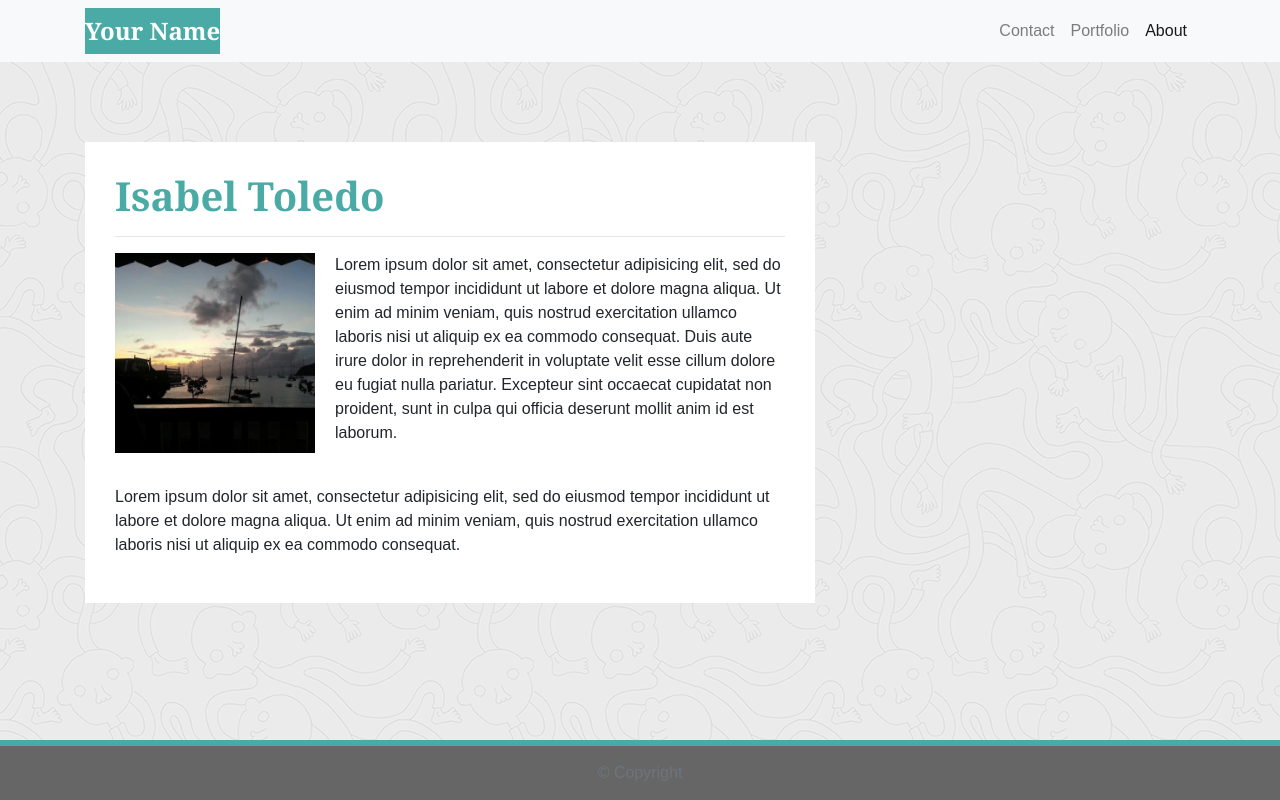
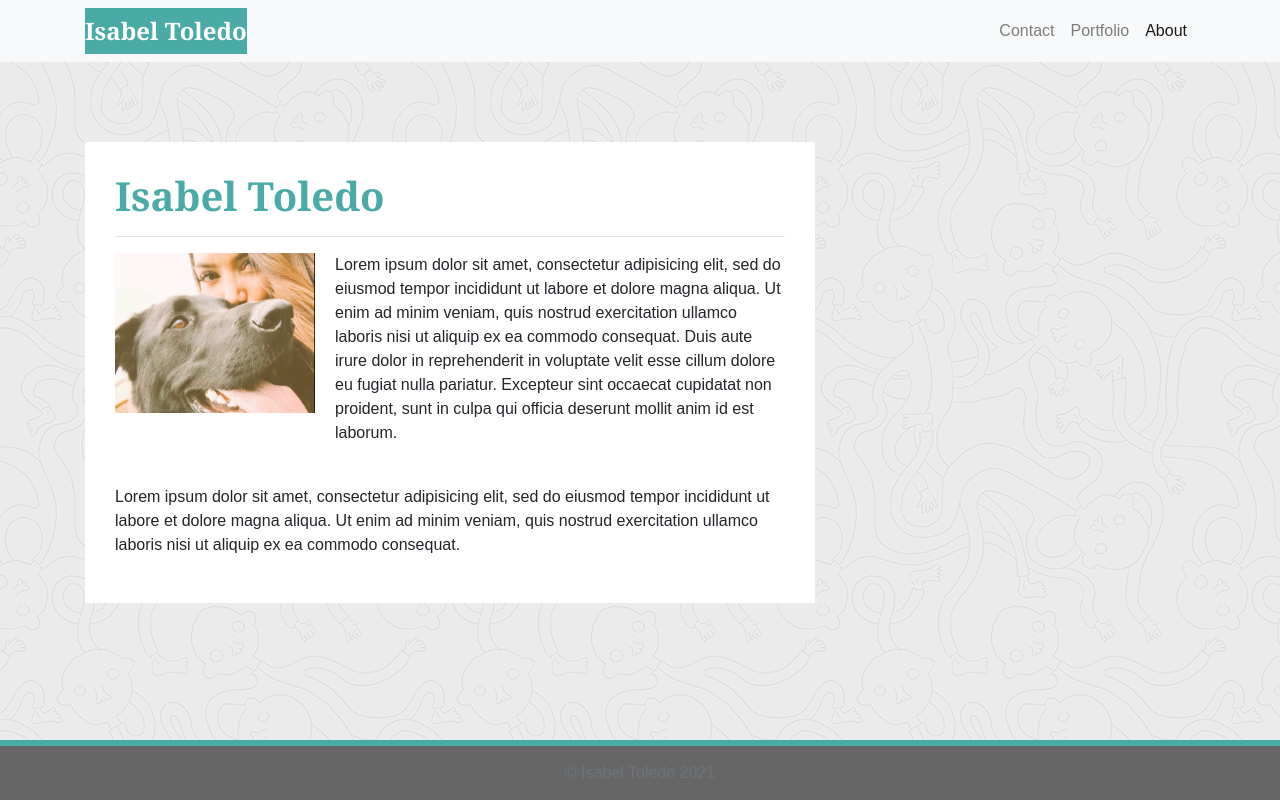
Before and after one commit to isabeltoledo1/IsabelToledo-ResponsivePortfolio, a plain HTML site: page Main/index.html in a window 1280 px wide. Drawn offline with nearby package versions, Linux system fonts and the light colour scheme.

Commit message:
worked on html

```diff
--- a/Main/index.html
+++ b/Main/index.html
@@ -20,7 +20,7 @@
   <nav class="navbar navbar-expand-lg navbar-light bg-light">
     <div class="container">
       <!-- Brand and toggle get grouped for better mobile display -->
-      <a class="navbar-brand" href="index.html" id="logo">Your Name</a>
+      <a class="navbar-brand" href="index.html" id="logo">Isabel Toledo</a>
       <button class="navbar-toggler" type="button" data-toggle="collapse" data-target="#navbarTogglerDemo01"
         aria-controls="navbarTogglerDemo01" aria-expanded="false" aria-label="Toggle navigation">
         <span class="navbar-toggler-icon"></span>
@@ -52,7 +52,7 @@
         <article class="block">
           <h1 class="block-header">Isabel Toledo</h1>
           <hr />
-          <img src="assets/imgs/natebeach.jpeg" alt="" id="about-image" />
+          <img src="assets/imgs/about.jpeg" alt="" id="about-image" />
           <p>Lorem ipsum dolor sit amet, consectetur adipisicing elit, sed do eiusmod tempor incididunt ut labore et
             dolore
             magna aliqua. Ut enim ad minim veniam, quis nostrud exercitation ullamco laboris nisi ut aliquip ex ea
@@ -78,7 +78,7 @@
   <footer class="footer">
     <div class="two-toned-footer-color"></div>
     <p class="text-muted text-muted-footer text-center">
-      &copy; Copyright
+      &copy; Isabel Toledo 2021
     </p>
   </footer>
   <!-- End of footer -->
```
Also changed, not shown: Main/contact.html (+2 -2 lines), Main/portfolio.html (+3 -3 lines), Assets/Images/400-contact.png (deleted), Assets/Images/400-index .png (deleted), Assets/Images/400-portfolio.png (deleted), Assets/Images/768-contact.png (deleted), Assets/Images/768-index.png (deleted), Assets/Images/768-portfolio.png (deleted), Assets/Images/992-contact.png (deleted), Assets/Images/992-index.png (deleted), Assets/Images/992-portfolio.png (deleted), Main/assets/imgs/about.jpeg (added), Main/assets/imgs/natebeach.jpeg (deleted), 1 other file.
